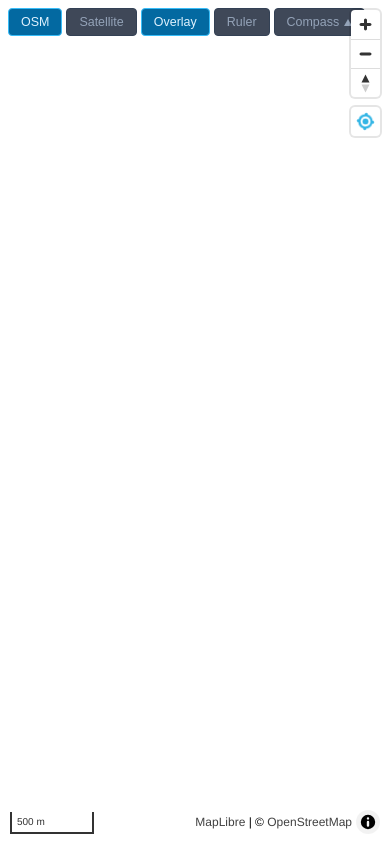
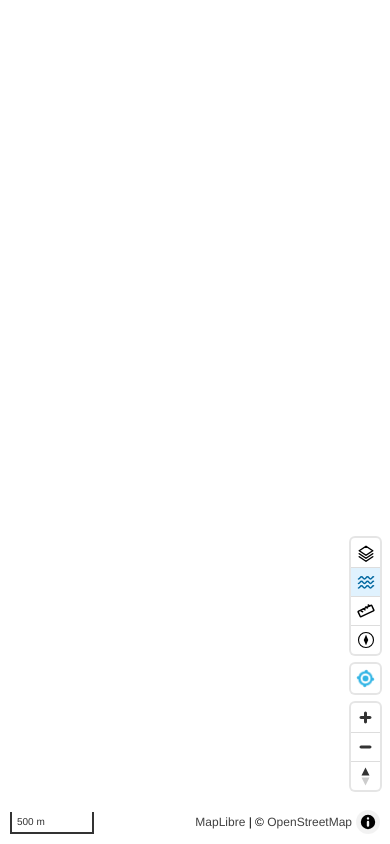
Before and after one commit to m1ndgames/FishingMap, a Flask app: page / in a window 390 px wide. Run offline with Flask 3, Linux system fonts and the light colour scheme; data that the repository does not hold is empty.

Commit message:
optimize mobile view

```diff
--- a/templates/index.html
+++ b/templates/index.html
@@ -10,44 +10,19 @@
     body { font-family: system-ui, sans-serif; height: 100vh; overflow: hidden; }
     #map { position: absolute; inset: 0; }
 
-    #controls {
-      position: absolute; top: 8px; left: 8px; z-index: 1;
-      display: flex; gap: 4px;
-    }
-    .ctrl-btn {
-      padding: 6px 12px; font-size: .78rem; border-radius: 4px; cursor: pointer;
-      border: 1px solid #334155; background: rgba(30,41,59,.85); color: #94a3b8;
-      transition: all .15s;
-    }
-    .ctrl-btn.active { background: #0369a1; border-color: #38bdf8; color: #e0f2fe; }
     .depth-popup { font-size: .82rem; padding: 2px 2px; }
 
-    #btn-compass { position: relative; }
-    .compass-arrow {
-      display: inline-block;
-      width: 0; height: 0;
-      margin-left: 5px;
-      border-left: 4px solid transparent;
-      border-right: 4px solid transparent;
-      border-bottom: 7px solid currentColor;
-      transform-origin: 50% 70%;
-      transform: rotate(0deg);
-      transition: transform .1s linear;
-      vertical-align: middle;
+    /* Map tools control (base layer / overlay / ruler / compass) — bottom-right rail */
+    .maplibregl-ctrl-group button {
+      display: flex; align-items: center; justify-content: center;
     }
+    .maplibregl-ctrl-group button.active { background: #e0f2fe; color: #0369a1; }
+    .compass-needle { transform-origin: 12px 12px; transition: transform .1s linear; }
   </style>
 </head>
 <body>
 
-<div id="map">
-  <div id="controls">
-    <button id="btn-osm" class="ctrl-btn active">OSM</button>
-    <button id="btn-sat" class="ctrl-btn">Satellite</button>
-    <button id="btn-overlay" class="ctrl-btn active">Overlay</button>
-    <button id="btn-ruler" class="ctrl-btn">Ruler</button>
-    <button id="btn-compass" class="ctrl-btn">Compass<span class="compass-arrow"></span></button>
-  </div>
-</div>
+<div id="map"></div>
 
 <script src="https://cdn.jsdelivr.net/npm/maplibre-gl@4.7.1/dist/maplibre-gl.js"></script>
 <script>
@@ -116,7 +91,7 @@ const map = new maplibregl.Map({
   zoom: 13,
 });
 
-map.addControl(new maplibregl.NavigationControl(), 'top-right');
+map.addControl(new maplibregl.NavigationControl(), 'bottom-right');
 map.addControl(new maplibregl.ScaleControl({ unit: 'metric' }), 'bottom-left');
 
 // ── Geolocation ────────────────────────────────────────────────────────────
@@ -125,8 +100,45 @@ const geolocate = new maplibregl.GeolocateControl({
   trackUserLocation: true,
   showUserLocation: true,
 });
-map.addControl(geolocate, 'top-right');
+map.addControl(geolocate, 'bottom-right');
 geolocate.on('error', (e) => console.warn('[geolocate]', e && e.message ? e.message : e));
+
+// ── Map tools control (base layer / overlay / ruler / compass) ─────────────
+function createMapToolsControl(buttons) {
+  return {
+    onAdd() {
+      const container = document.createElement('div');
+      container.className = 'maplibregl-ctrl maplibregl-ctrl-group';
+      for (const b of buttons) {
+        const btn = document.createElement('button');
+        btn.type = 'button';
+        btn.title = b.title;
+        btn.innerHTML = b.svg;
+        btn.addEventListener('click', () => b.onClick());
+        container.appendChild(btn);
+        b.el = btn;
+      }
+      this._container = container;
+      return container;
+    },
+    onRemove() {
+      this._container.parentNode?.removeChild(this._container);
+    },
+  };
+}
+
+const ICON_LAYERS = `<svg width="18" height="18" viewBox="0 0 24 24" fill="none" stroke="currentColor" stroke-width="2" stroke-linecap="round" stroke-linejoin="round"><polygon points="12,3 21,9 12,15 3,9"/><polyline points="3,13 12,19 21,13"/><polyline points="3,17 12,23 21,17"/></svg>`;
+const ICON_WAVES  = `<svg width="18" height="18" viewBox="0 0 24 24" fill="none" stroke="currentColor" stroke-width="2" stroke-linecap="round"><path d="M2 8c2 0 2-3 4-3s2 3 4 3 2-3 4-3 2 3 4 3 2-3 4-3"/><path d="M2 14c2 0 2-3 4-3s2 3 4 3 2-3 4-3 2 3 4 3 2-3 4-3"/><path d="M2 20c2 0 2-3 4-3s2 3 4 3 2-3 4-3 2 3 4 3 2-3 4-3"/></svg>`;
+const ICON_RULER  = `<svg width="18" height="18" viewBox="0 0 24 24" fill="none" stroke="currentColor" stroke-width="2" stroke-linecap="round" stroke-linejoin="round"><rect x="2" y="8" width="20" height="8" rx="1" transform="rotate(-25 12 12)"/><path d="M6 9l1.5 2M10 8l1.5 2M14 7l1.5 2M18 6l1.5 2" transform="rotate(-25 12 12)"/></svg>`;
+const ICON_COMPASS = `<svg width="18" height="18" viewBox="0 0 24 24"><circle cx="12" cy="12" r="10" fill="none" stroke="currentColor" stroke-width="1.5"/><g class="compass-needle"><polygon points="12,5 15,12 12,19 9,12" fill="currentColor"/></g></svg>`;
+
+const layerBtn   = { title: 'Switch base layer',  svg: ICON_LAYERS,  onClick: () => onLayerToggle() };
+const overlayBtn = { title: 'Toggle depth overlay', svg: ICON_WAVES, onClick: () => onOverlayToggle() };
+const rulerBtn   = { title: 'Measure distance',   svg: ICON_RULER,   onClick: () => onRulerToggle() };
+const compassBtn = { title: 'Compass mode',       svg: ICON_COMPASS, onClick: () => onCompassToggle() };
+
+map.addControl(createMapToolsControl([layerBtn, overlayBtn, rulerBtn, compassBtn]), 'bottom-right');
+overlayBtn.el.classList.add('active');   // depth overlay is on by default
 
 // ── Click-to-query depth ──────────────────────────────────────────────────
 const depthPopup = new maplibregl.Popup({ closeButton: true, maxWidth: '220px' });
@@ -158,26 +170,23 @@ map.on('click', async (e) => {
 });
 
 // ── Overlay toggle ─────────────────────────────────────────────────────────
-const btnOverlay = document.getElementById('btn-overlay');
 let overlayOn = true;
-btnOverlay.addEventListener('click', () => {
+function onOverlayToggle() {
   overlayOn = !overlayOn;
   map.setLayoutProperty('depth-layer', 'visibility', overlayOn ? 'visible' : 'none');
-  btnOverlay.classList.toggle('active', overlayOn);
-});
+  overlayBtn.el.classList.toggle('active', overlayOn);
+}
 
 // ── Base layer toggle ──────────────────────────────────────────────────────
-const btnOsm = document.getElementById('btn-osm');
-const btnSat = document.getElementById('btn-sat');
-
+let currentBaseLayer = 'osm';
 function setBaseLayer(id) {
   map.setLayoutProperty('osm-layer',       'visibility', id === 'osm' ? 'visible' : 'none');
   map.setLayoutProperty('satellite-layer', 'visibility', id === 'sat' ? 'visible' : 'none');
-  btnOsm.classList.toggle('active', id === 'osm');
-  btnSat.classList.toggle('active', id === 'sat');
+  currentBaseLayer = id;
 }
-btnOsm.addEventListener('click', () => setBaseLayer('osm'));
-btnSat.addEventListener('click', () => setBaseLayer('sat'));
+function onLayerToggle() {
+  setBaseLayer(currentBaseLayer === 'osm' ? 'sat' : 'osm');
+}
 
 // ── Ruler ──────────────────────────────────────────────────────────────────
 function haversineMeters(lat1, lon1, lat2, lon2) {
@@ -194,7 +203,6 @@ function formatDistance(meters) {
   return meters < 1000 ? `${Math.round(meters)} m` : `${(meters / 1000).toFixed(2)} km`;
 }
 
-const btnRuler = document.getElementById('btn-ruler');
 const rulerPopup = new maplibregl.Popup({ closeButton: false, closeOnClick: false });
 let rulerActive = false;
 let markerA = null;
@@ -226,12 +234,12 @@ function showRulerDistance(a, b) {
     .addTo(map);
 }
 
-btnRuler.addEventListener('click', () => {
+function onRulerToggle() {
   rulerActive = !rulerActive;
-  btnRuler.classList.toggle('active', rulerActive);
+  rulerBtn.el.classList.toggle('active', rulerActive);
   map.getCanvas().style.cursor = rulerActive ? 'crosshair' : '';
   resetRuler();
-});
+}
 
 map.on('click', (e) => {
   if (!rulerActive) return;
@@ -256,8 +264,7 @@ map.on('mousemove', (e) => {
 });
 
 // ── Compass mode ───────────────────────────────────────────────────────────
-const btnCompass = document.getElementById('btn-compass');
-const compassArrow = btnCompass.querySelector('.compass-arrow');
+const compassNeedle = compassBtn.el.querySelector('.compass-needle');
 let compassActive = false;
 let smoothedHeading = 0;
 let compassEventName = null;   // 'deviceorientationabsolute' | 'deviceorientation'
@@ -283,7 +290,7 @@ function onDeviceOrientation(event) {
   if (heading === null) return;
   smoothedHeading = (smoothedHeading + shortestAngleDelta(smoothedHeading, heading) * 0.15 + 360) % 360;
   map.setBearing(smoothedHeading);
-  compassArrow.style.transform = `rotate(${smoothedHeading}deg)`;
+  compassNeedle.style.transform = `rotate(${smoothedHeading}deg)`;
 }
 
 async function enableCompassMode() {
@@ -322,22 +329,22 @@ function disableCompassMode() {
   map.dragRotate.enable();
   map.touchZoomRotate.enableRotation();
   map.easeTo({ bearing: 0, pitch: 0, duration: 300 });
-  compassArrow.style.transform = 'rotate(0deg)';
+  compassNeedle.style.transform = 'rotate(0deg)';
 }
 
-btnCompass.addEventListener('click', async () => {
+async function onCompassToggle() {
   if (!compassActive) {
     const ok = await enableCompassMode();
     if (!ok) return;
     compassActive = true;
     smoothedHeading = map.getBearing();   // seed from current bearing, avoid a visible jump
-    btnCompass.classList.add('active');
+    compassBtn.el.classList.add('active');
   } else {
     disableCompassMode();
     compassActive = false;
-    btnCompass.classList.remove('active');
+    compassBtn.el.classList.remove('active');
   }
-});
+}
 
 // ── Overlay tile refresh ───────────────────────────────────────────────────
 let currentProfileKey = 'init';
```
